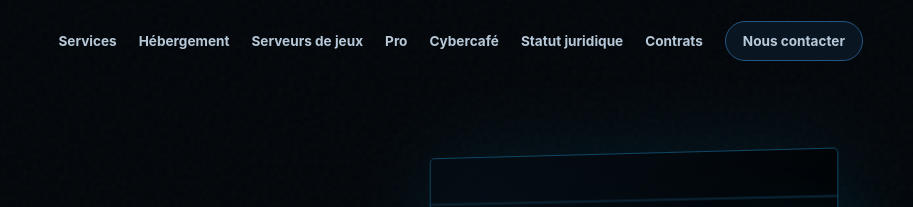
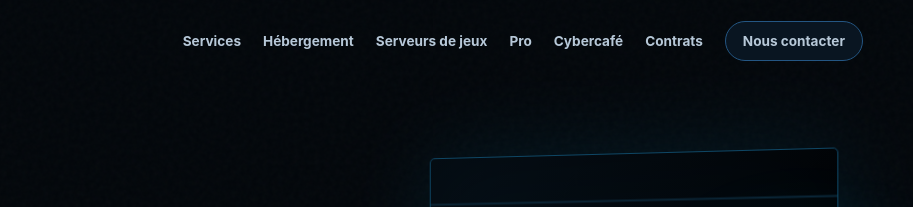
Before and after one commit to datacoresio/data-core-sio, a plain HTML site: page index.html in a window 1280 px wide. Shown: the top 207 px of the page, 367-1280 px from the left. Drawn offline with Linux system fonts and the light colour scheme.

Commit message:
Update index.html

```diff
--- a/index.html
+++ b/index.html
@@ -23,7 +23,6 @@
       <a href="#jeux">Serveurs de jeux</a>
       <a href="#pro">Pro</a>
       <a href="#cybercafe">Cybercafé</a>
-      <a href="#statut">Statut juridique</a>
       <a href="#contrats">Contrats</a>
       <a href="#contact" class="pill">Nous contacter</a>
     </div>
```
